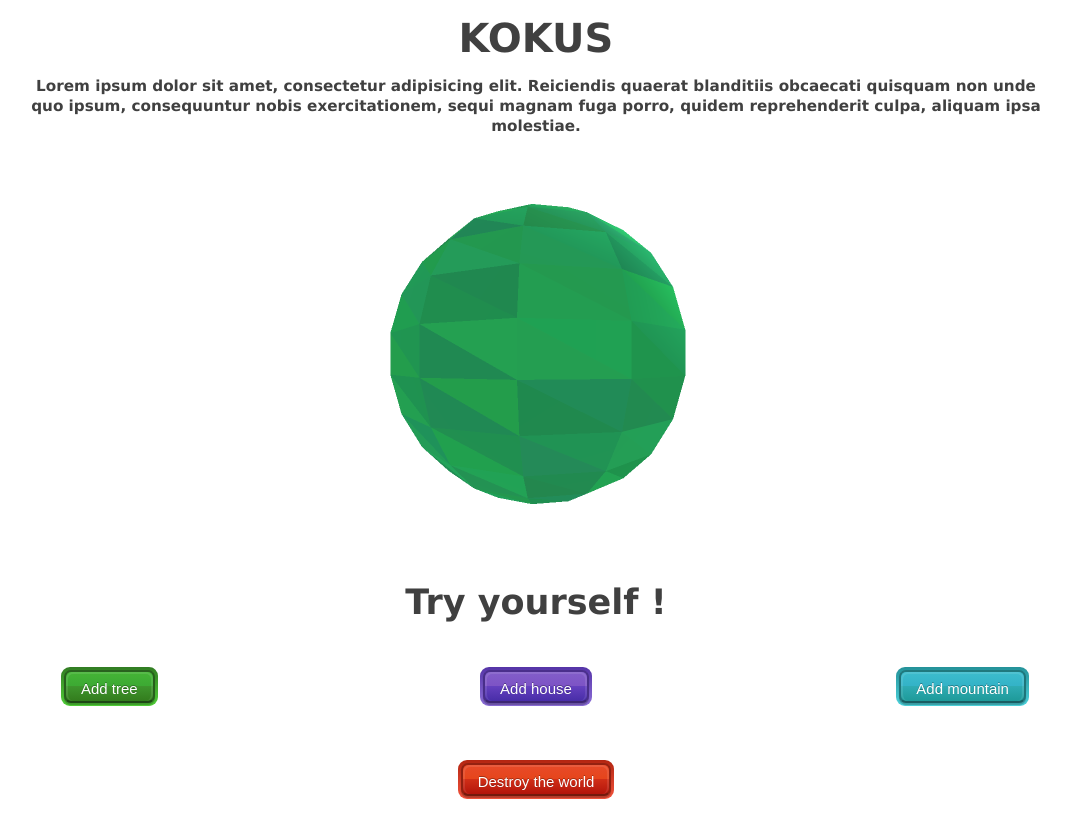
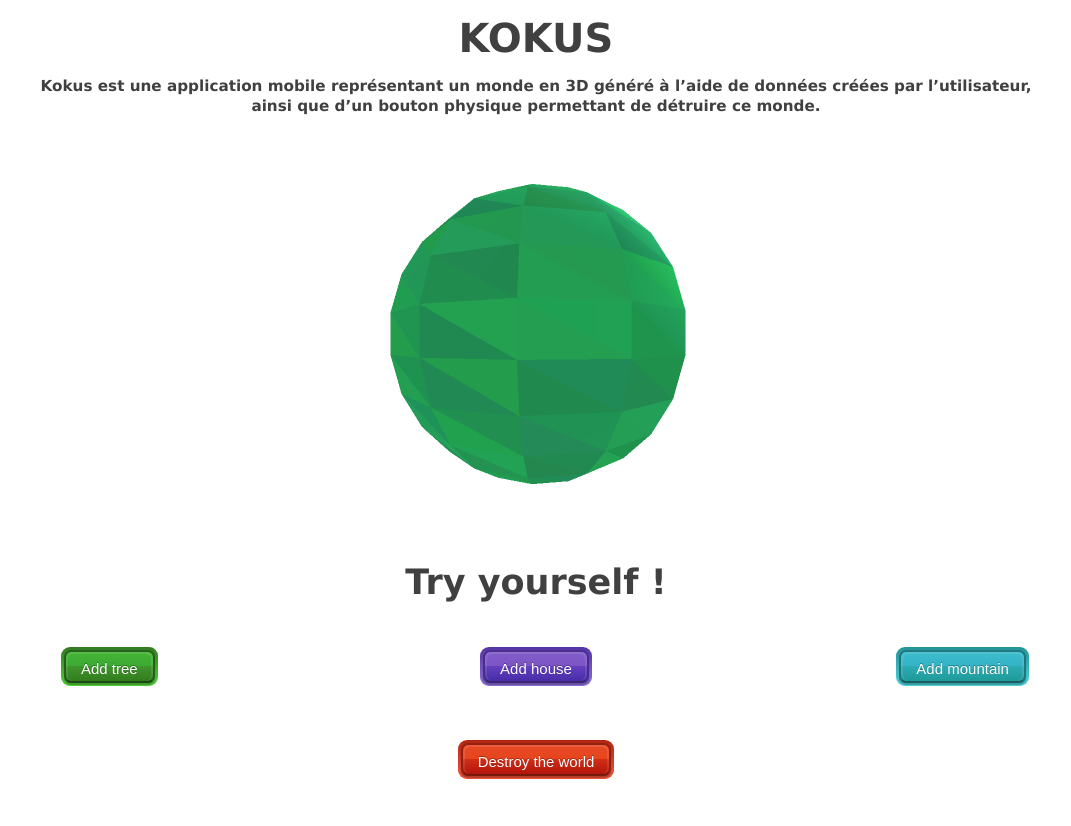
Before and after one commit to Art2B/kokus_website, a plain HTML site: page index.html in a window 1280 px wide. Shown: the whole page, without its empty margins (104-1175 px from the left). Drawn offline with Linux system fonts and the light colour scheme; animation ran at ten frames a second.

Commit message:
add text

```diff
--- a/index.html
+++ b/index.html
@@ -2,13 +2,14 @@
 <html>
 
 <head>
+    <meta charset="UTF-8">
     <title>Kokus</title>
     <link rel="stylesheet" href="style/main.css">
 </head>
 
 <body>
     <h1>KOKUS</h1>
-    <h3>Lorem ipsum dolor sit amet, consectetur adipisicing elit. Reiciendis quaerat blanditiis obcaecati quisquam non unde quo ipsum, consequuntur nobis exercitationem, sequi magnam fuga porro, quidem reprehenderit culpa, aliquam ipsa molestiae.</h3>
+    <h3>Kokus est une application mobile représentant un monde en 3D généré à l’aide de données créées par l’utilisateur, ainsi que d’un bouton physique permettant de détruire ce monde.</h3>
 
 
     <script src="js/lib/three.min.js"></script>
```
